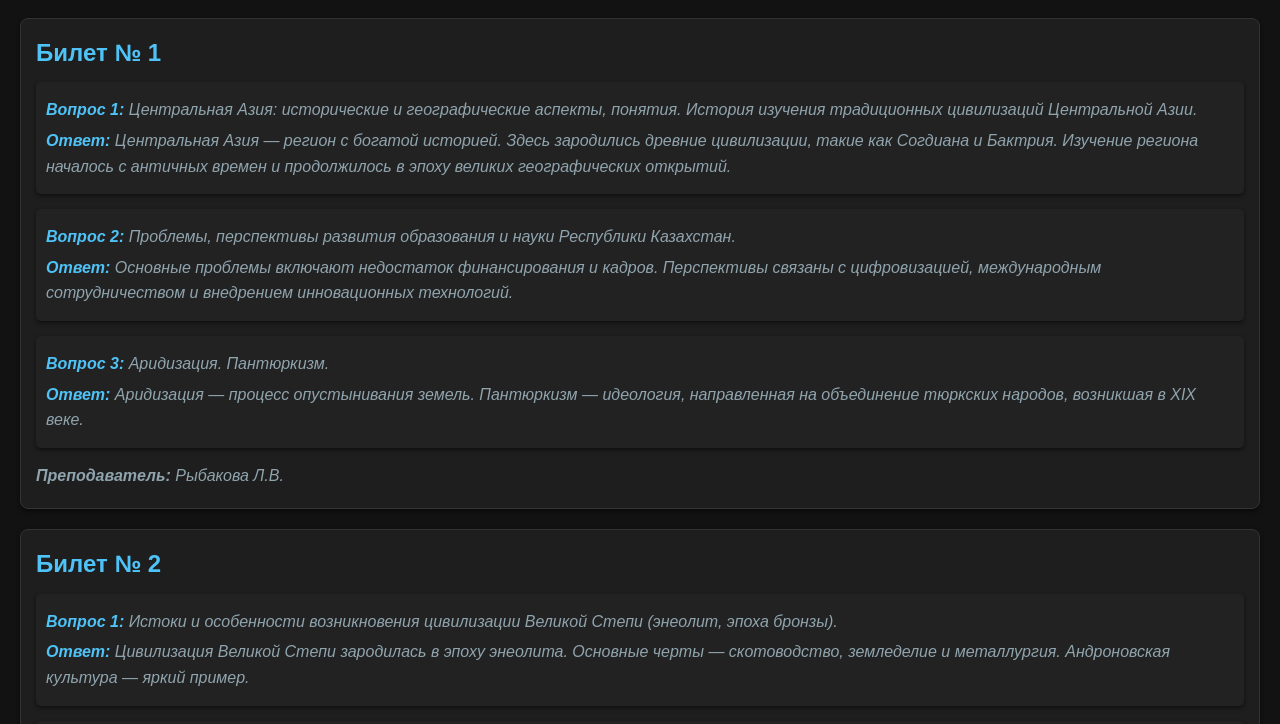
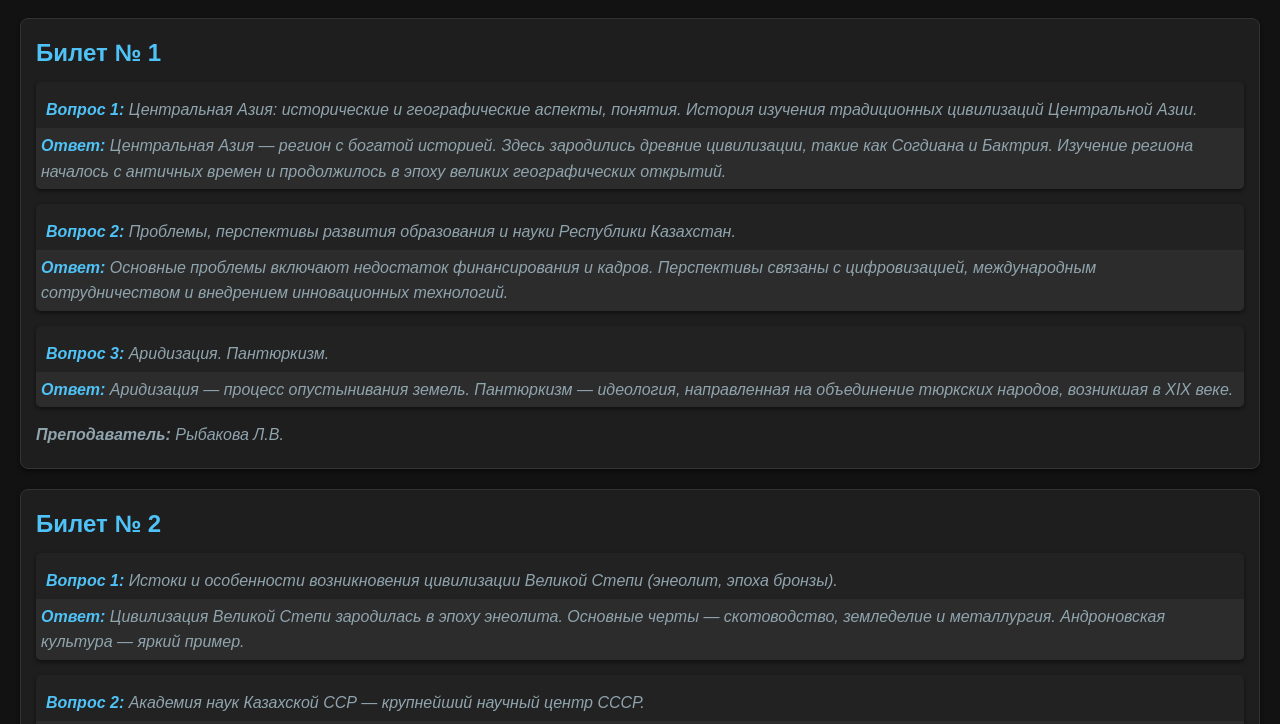
Before and after one commit to toxonpf/historyExam, a plain HTML site: page index.html in a window 1280 px wide. Shown: the part 76-800 px from the top of the page. Drawn offline with Linux system fonts and the light colour scheme.

Commit message:
reduct styles

```diff
--- a/styles/index.css
+++ b/styles/index.css
@@ -2,13 +2,16 @@ body {
     font-family: Arial, sans-serif;
     line-height: 1.6;
     margin: 20px;
-    background-color: #121212; /* Темный фон */
-    color: #e0e0e0; /* Светлый текст */
+    background-color: #121212;
+    /* Темный фон */
+    color: #e0e0e0;
+    /* Светлый текст */
 }
 
 h1 {
     text-align: center;
-    color: #ffffff; /* Белый заголовок */
+    color: #ffffff;
+    /* Белый заголовок */
 }
 
 .tickets {
@@ -18,28 +21,34 @@ h1 {
 }
 
 .ticket {
-    background: #1e1e1e; /* Темный фон карточек */
-    border: 1px solid #333; /* Темная граница */
+    background: #1e1e1e;
+    /* Темный фон карточек */
+    border: 1px solid #333;
+    /* Темная граница */
     border-radius: 8px;
     padding: 15px;
-    box-shadow: 0 2px 4px rgba(0, 0, 0, 0.5); /* Более темная тень */
+    box-shadow: 0 2px 4px rgba(0, 0, 0, 0.5);
+    /* Более темная тень */
 }
 
 .ticket h2 {
     margin: 0 0 10px;
-    color: #4fc3f7; /* Голубой заголовок */
+    color: #4fc3f7;
+    /* Голубой заголовок */
 }
 
 .ticket ol {
     margin: 10px 0;
     padding-left: 20px;
-    color: #b0bec5; /* Светло-серый текст списка */
+    color: #b0bec5;
+    /* Светло-серый текст списка */
 }
 
 .ticket p {
     margin: 5px 0;
     font-style: italic;
-    color: #90a4ae; /* Серый текст преподавателя */
+    color: #90a4ae;
+    /* Серый текст преподавателя */
 }
 
 .qa {
@@ -48,12 +57,20 @@ h1 {
     background-color: #222;
     border-radius: 5px;
     box-shadow: 0 2px 4px rgba(0, 0, 0, 0.5);
+
+    & p {
+        margin: 5px 0;
+    }
+
+    & strong {
+        color: #4fc3f7;
+        /* Голубой цвет для выделения */
+    }
+
+    & p:last-child{
+        background-color: #2c2c2c;
+        padding: 5px;
+        border-radius: 0px 0px 5px 5px;
+        margin: 5px -10px -10px -10px;
+    }
 }
-
-.qa p {
-    margin: 5px 0;
-}
-
-.qa strong {
-    color: #4fc3f7; /* Голубой цвет для выделения */
-}
```
